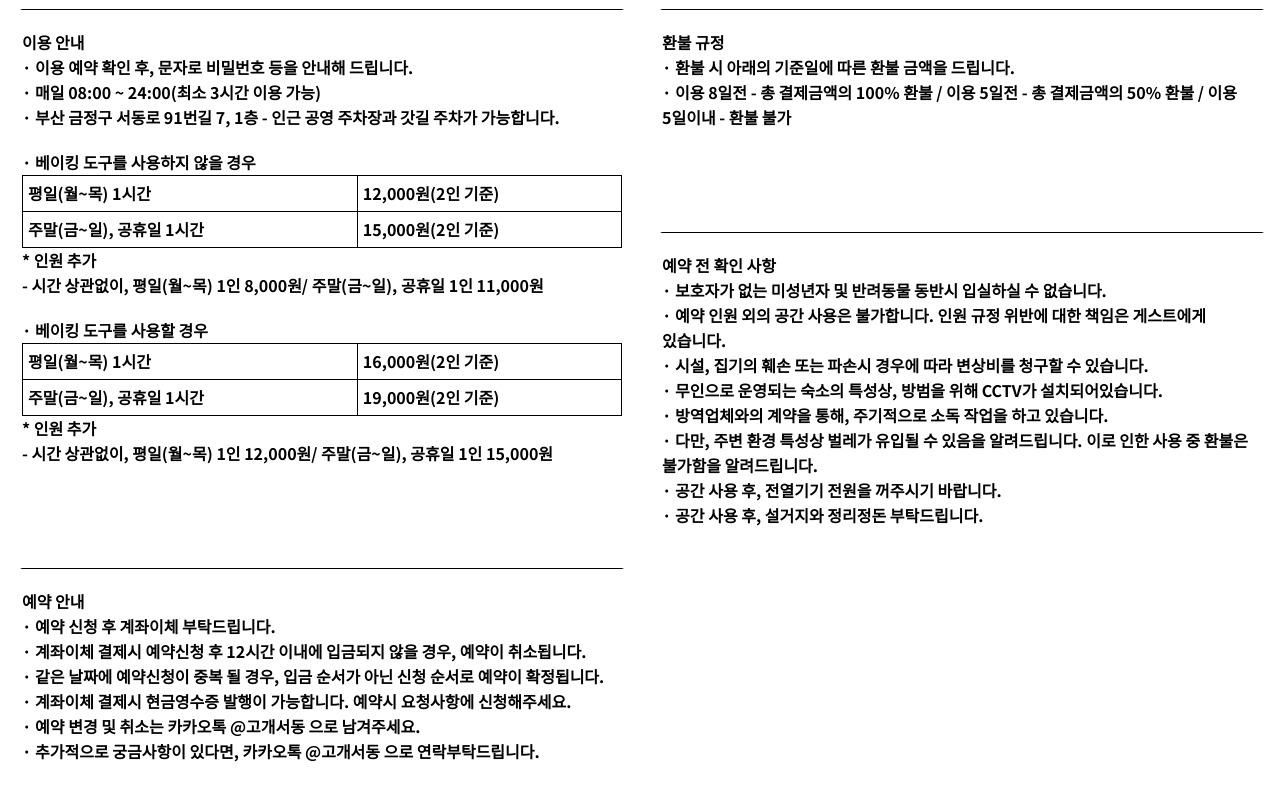
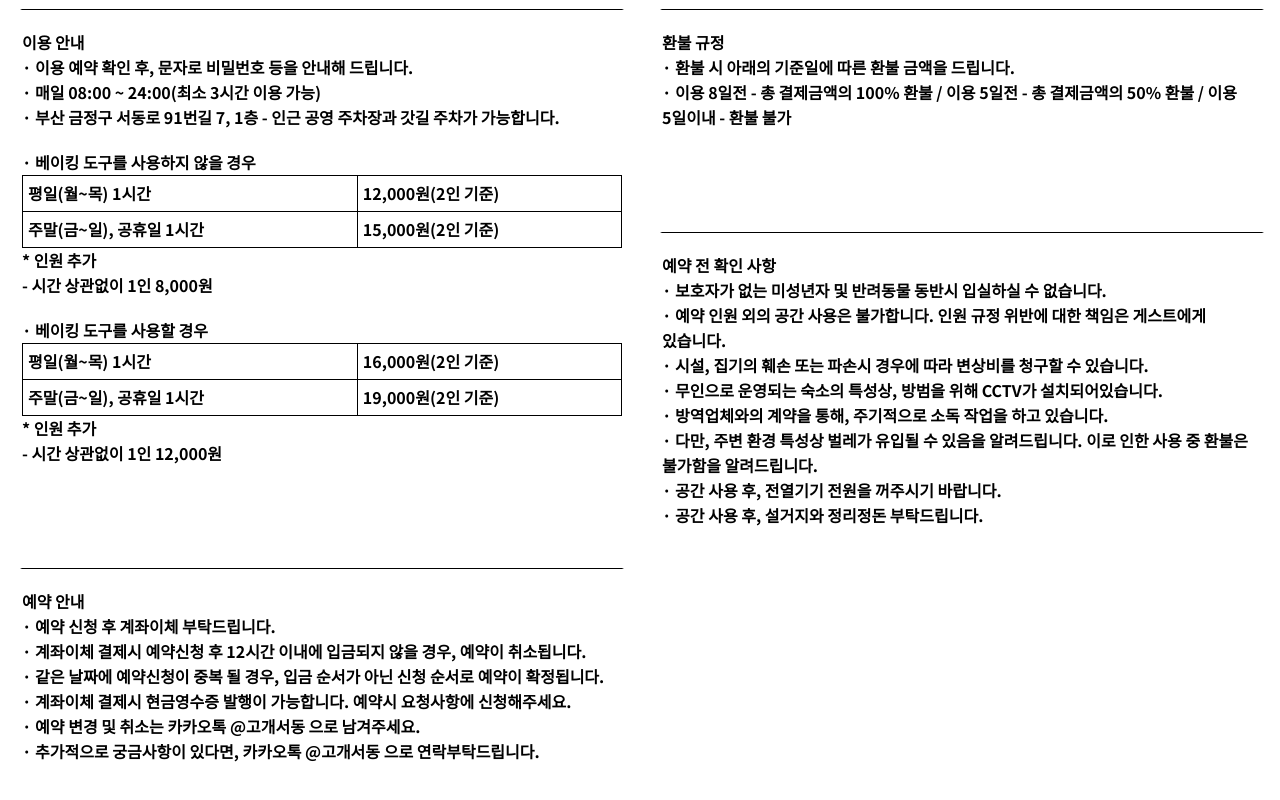
Before and after one commit to yoojat/gogaeseadong, a Next.js app: page /inquery in a window 1280 px wide. Shown: the part 1039-1839 px from the top of the page. Built offline with nearby package versions, Linux system fonts and the light colour scheme.

Commit message:
추가 요금 변경

```diff
--- a/pages/inquery.tsx
+++ b/pages/inquery.tsx
@@ -136,8 +136,7 @@ const Inquery = () => {
                   </Table>
                   <div>
                     * 인원 추가
-                    <br />- 시간 상관없이, 평일(월~목) 1인 8,000원/ 주말(금~일),
-                    공휴일 1인 11,000원
+                    <br />- 시간 상관없이 1인 8,000원
                   </div>
                 </div>
               </li>
@@ -158,8 +157,7 @@ const Inquery = () => {
                   </Table>
                   <div>
                     * 인원 추가
-                    <br />- 시간 상관없이, 평일(월~목) 1인 12,000원/
-                    주말(금~일), 공휴일 1인 15,000원
+                    <br />- 시간 상관없이 1인 12,000원
                   </div>
                 </div>
               </li>
```
